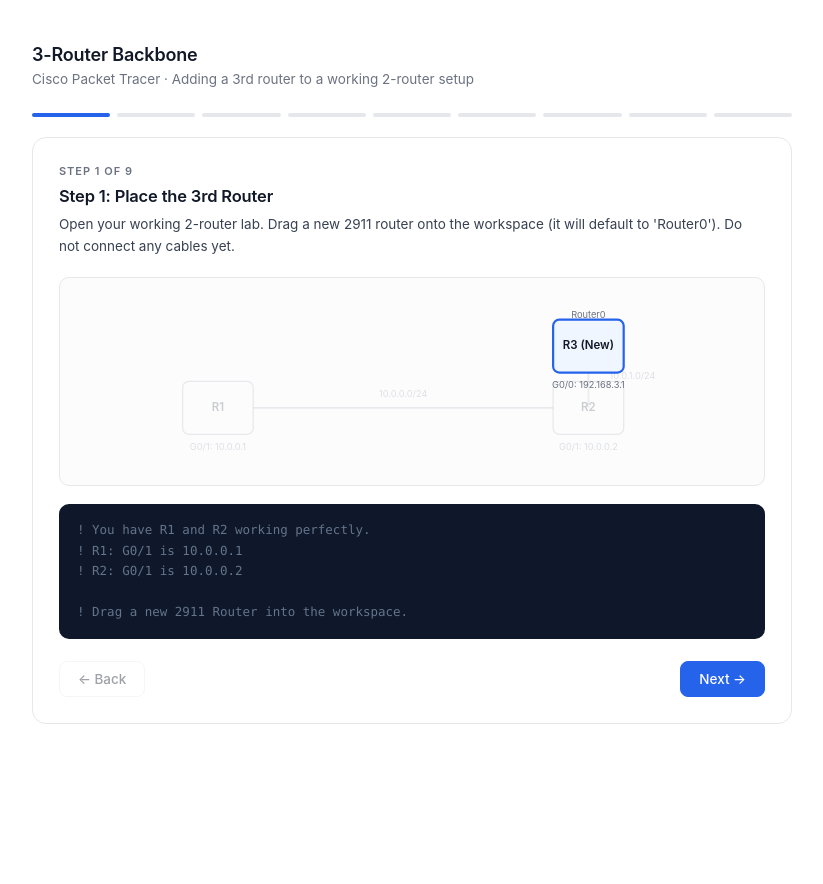
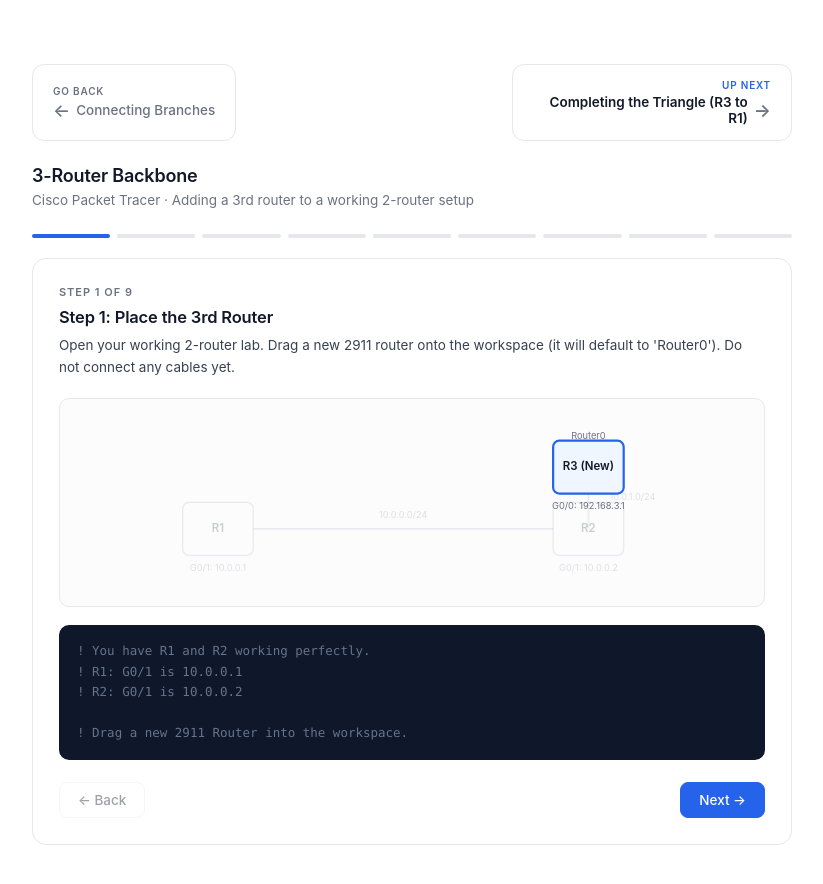
Before and after one commit to simple-kudo/inter-vlan-routing, a plain HTML site: page 4-r3-r2.html in a window 1280 px wide. Shown: the whole page, without its empty margins (228-1051 px from the left). Before the commit the page ends 800 px from the top, so only its background shows below. Drawn offline with Linux system fonts and the light colour scheme.

Commit message:
add navigation

```diff
--- a/4-r3-r2.html
+++ b/4-r3-r2.html
@@ -17,6 +17,24 @@
 </head>
 <body>
 <div class="wrap">
+
+  <div class="module-nav">
+    <a href="3-wan-connection.html" class="btn-back">
+      <div class="back-label">Go Back</div>
+      <div class="back-title">
+        <span class="arrow">←</span>
+        Connecting Branches
+      </div>
+    </a>
+    <a href="5-r3-r1.html" class="btn-next">
+      <div class="next-label">Up Next</div>
+      <div class="next-title">
+        Completing the Triangle (R3 to R1)
+        <span class="arrow">→</span>
+      </div>
+    </a>
+  </div>
+
   <h1>3-Router Backbone</h1>
   <p class="sub">Cisco Packet Tracer · Adding a 3rd router to a working 2-router setup</p>
 
--- a/styles.css
+++ b/styles.css
@@ -259,6 +259,134 @@ button.primary:hover:not(:disabled) {
   }
 }
 
+/* --- Module Navigation (Between Progress Bar and Card) --- */
+.module-nav {
+  display: flex;
+  justify-content: space-between;
+  align-items: stretch;
+  gap: 16px;
+  margin: 20px 0 24px;
+}
+
+/* Left Side: Back Button - matches Next button design */
+.btn-back {
+  display: flex;
+  flex-direction: column;
+  align-items: flex-start;
+  justify-content: center;
+  flex: 0 0 auto;
+  max-width: 280px;
+  padding: 14px 20px;
+  text-decoration: none;
+  border: 1px solid var(--line);
+  border-radius: 12px;
+  background: #fff;
+  transition: all 0.2s;
+  text-align: left;
+}
+
+.btn-back:hover {
+  border-color: var(--muted);
+  background: #f9fafb;
+  transform: translateY(-2px);
+  box-shadow: 0 4px 12px rgba(107, 114, 128, 0.08);
+}
+
+/* Back Button Text */
+.back-label {
+  font-size: 10px;
+  text-transform: uppercase;
+  letter-spacing: 0.08em;
+  font-weight: 600;
+  color: var(--muted);
+  margin-bottom: 3px;
+}
+
+.back-title {
+  font-size: 13.5px;
+  font-weight: 500;
+  color: var(--muted);
+  display: flex;
+  align-items: center;
+  gap: 6px;
+}
+
+.back-title span.arrow {
+  transition: transform 0.2s;
+}
+
+.btn-back:hover .back-title span.arrow {
+  transform: translateX(-4px);
+}
+
+/* Right Side: Next Module Card */
+.btn-next {
+  display: flex;
+  flex-direction: column;
+  align-items: flex-end;
+  justify-content: center;
+  flex: 0 0 auto;
+  max-width: 280px;
+  padding: 14px 20px;
+  text-decoration: none;
+  border: 1px solid var(--line);
+  border-radius: 12px;
+  background: #fff;
+  transition: all 0.2s;
+  text-align: right;
+}
+
+.btn-next:hover {
+  border-color: var(--accent);
+  background: var(--accent-soft);
+  transform: translateY(-2px);
+  box-shadow: 0 4px 12px rgba(37, 99, 235, 0.08);
+}
+
+/* Next Button Text */
+.next-label {
+  font-size: 10px;
+  text-transform: uppercase;
+  letter-spacing: 0.08em;
+  font-weight: 600;
+  color: var(--accent);
+  margin-bottom: 3px;
+}
+
+.next-title {
+  font-size: 13.5px;
+  font-weight: 600;
+  color: var(--ink);
+  display: flex;
+  align-items: center;
+  gap: 6px;
+}
+
+.next-title span.arrow {
+  transition: transform 0.2s;
+}
+
+.btn-next:hover .next-title span.arrow {
+  transform: translateX(4px);
+}
+
+/* Disabled state for btn-next (on last page) */
+.btn-next.disabled {
+  opacity: 0.4;
+  pointer-events: none;
+}
+
+.btn-next.disabled:hover {
+  border-color: var(--line);
+  background: #fff;
+  transform: none;
+  box-shadow: none;
+}
+
+.btn-next.disabled .next-title span.arrow {
+  transform: none;
+}
+
 /* ==========================================================================
    Index Page Styles (Menu Cards)
    ========================================================================== */
```
Also changed, not shown: 1-router-config.html (+17 -0 lines), 2-switch-pc-setup.html (+21 -0 lines), 3-wan-connection.html (+18 -0 lines), 5-r3-r1.html (+18 -0 lines), 6-endpoints.html (+18 -0 lines).
